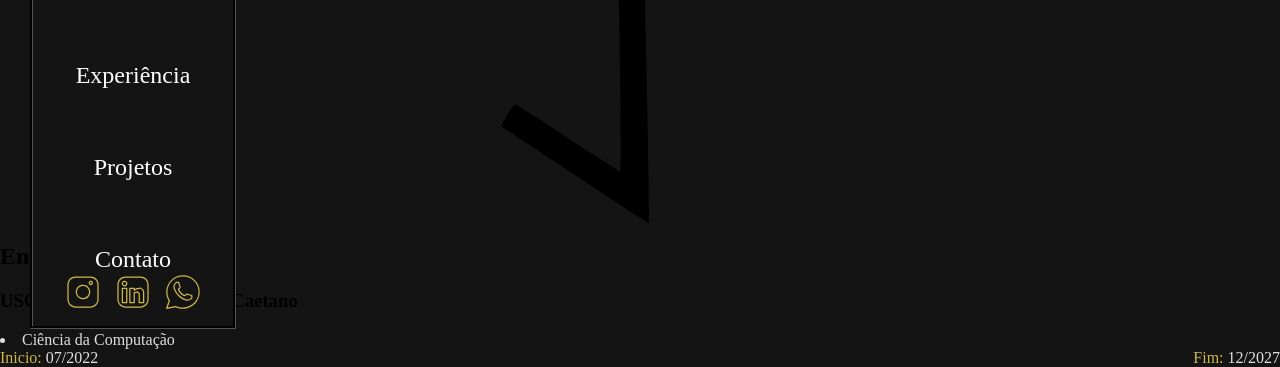
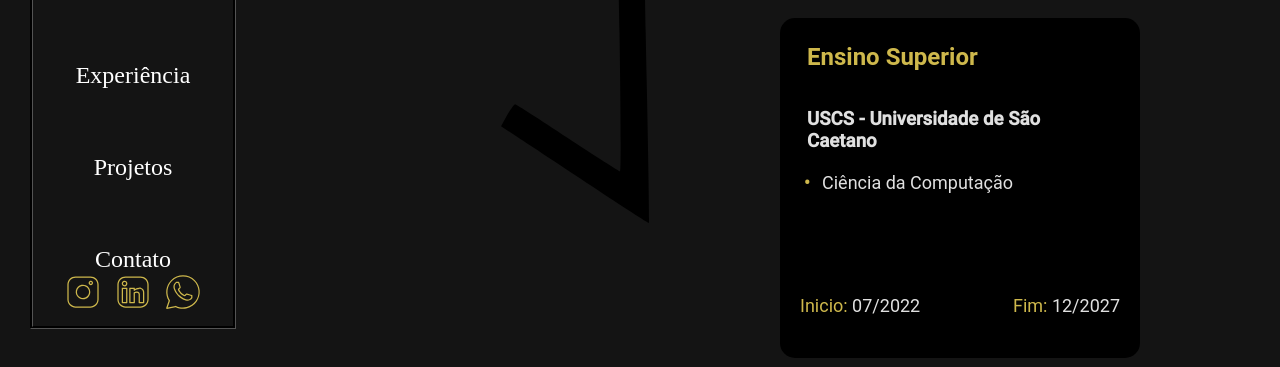
Before and after one commit to 0Ryab/HTML-CSS, a plain HTML site: page Meu-Portifolio/formacao.html in a window 1280 px wide. Shown: the part 477-844 px from the top of the page. After the commit the page ends 800 px from the top, so only its background shows below. Drawn offline with Linux system fonts and the light colour scheme.

Commit message:
formacao completo

```diff
--- a/Meu-Portifolio/formacao-style.css
+++ b/Meu-Portifolio/formacao-style.css
@@ -182,3 +182,71 @@ p {
 span {
   color: #ceb84c;
 }
+
+.superior {
+  font-family: Roboto;
+  display: flex;
+  flex-flow: column;
+  width: 360px;
+  height: 340px;
+  position: fixed;
+  right: 0;
+  top: 0;
+  margin-top: 495px;
+  margin-right: 140px;
+  background: rgb(0, 0, 0);
+  border-radius: 15px;
+}
+
+.superior h2 {
+  font-family: Roboto, sans-serif;
+  color: #ceb84c;
+  padding: 25px 88px 37px 27px;
+  margin: 0;
+}
+
+.superior h3 {
+  font-family: Roboto-Medium;
+  padding: 0px 60px 20px 27px;
+}
+
+.superior li {
+  font-family: Roboto, sans-serif;
+  font-size: 18px;
+  padding: 0px 100px 0px 42px;
+}
+
+.superior p {
+  font-family: Roboto, sans-serif;
+  font-size: 18px;
+  padding: 102px 20px 25px 20px;
+}
+
+.superior h3,
+li,
+p {
+  color: #e0e0e0;
+  margin: 0;
+}
+
+.data {
+  display: flex;
+  justify-content: space-between;
+}
+
+.superior li {
+  list-style: none;
+}
+
+.superior li::before {
+  content: "\2022";
+  color: #ceb84c;
+  font-weight: bold;
+  display: inline-block;
+  width: 1em;
+  margin-left: -1em;
+}
+
+span {
+  color: #ceb84c;
+}
--- a/Meu-Portifolio/formacao.html
+++ b/Meu-Portifolio/formacao.html
@@ -19,7 +19,7 @@
         <div class="Menu">
           <li class="home"><a href="home.html">Home</a></li>
           <li><a href="formacao.html">Formação</a></li>
-          <li><a href="cusos.html">Cursos</a></li>
+          <li><a href="cursos.html">Cursos</a></li>
           <li><a href="experiencia.html">Experiência</a></li>
           <li><a href="projetos.html">Projetos</a></li>
           <li><a href="contato.html">Contato</a></li>
```
Also changed, not shown: Meu-Portifolio/cursos.html (added), Meu-Portifolio/cusos.html (deleted).
